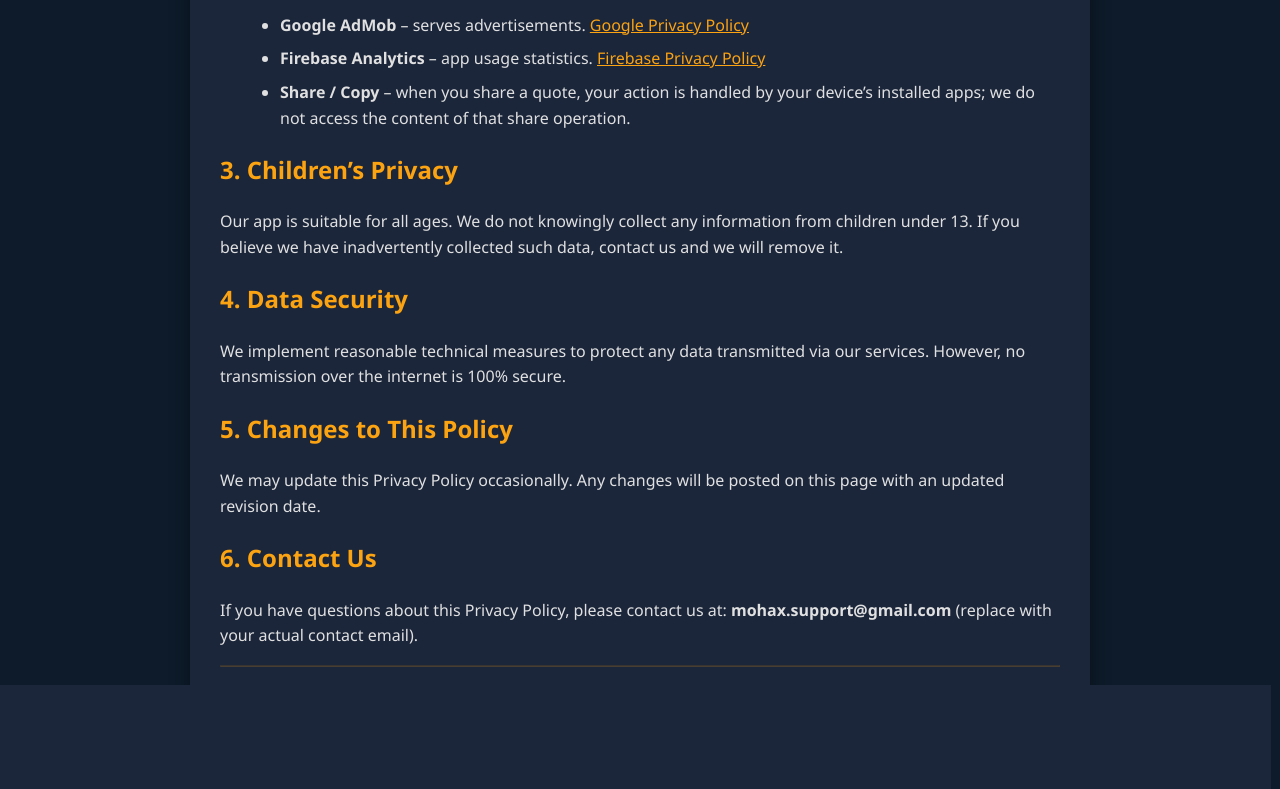
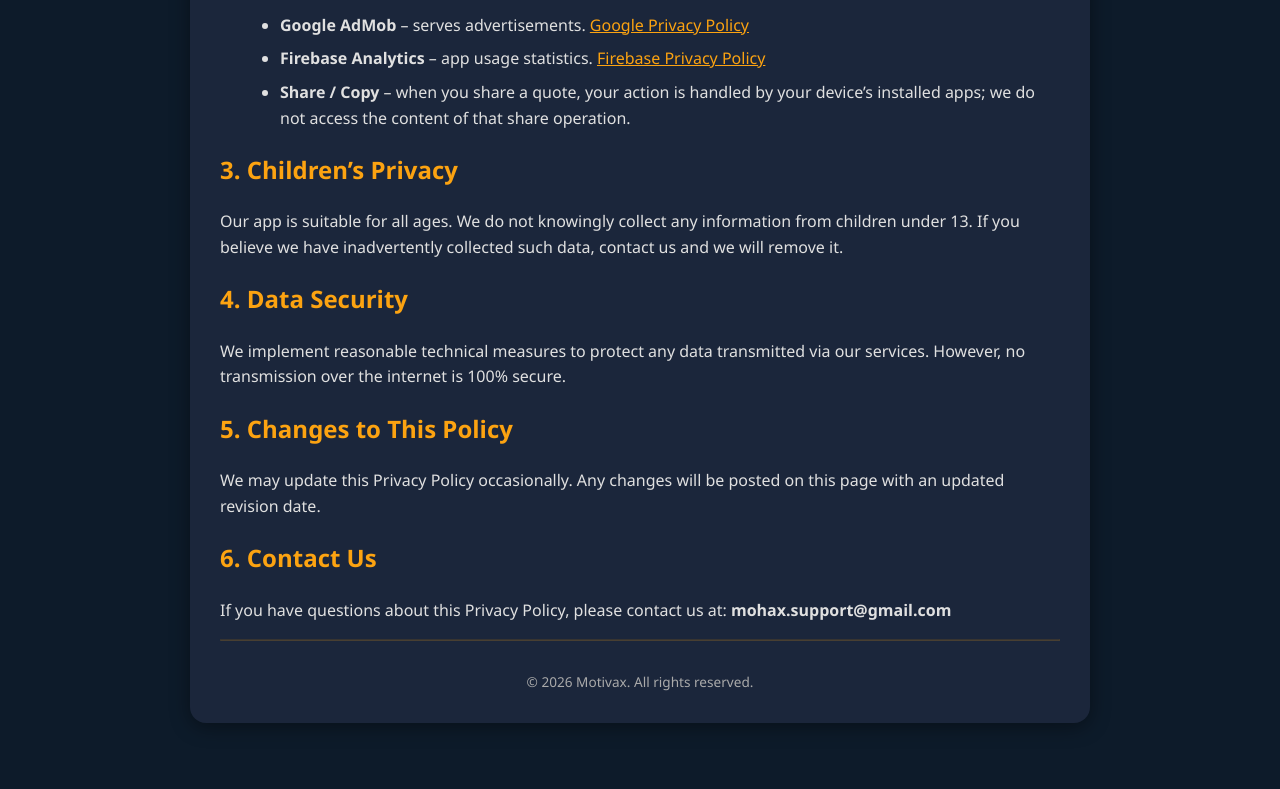
Before and after one commit to mohaxdev/motivax, a plain HTML site: page privacy.html in a window 1280 px wide. Shown: the part 586-1375 px from the top of the page. After the commit the page ends 1349 px from the top, so only its background shows below. Drawn offline with Linux system fonts and the light colour scheme.

Commit message:
Update privacy.html

```diff
--- a/privacy.html
+++ b/privacy.html
@@ -43,7 +43,7 @@
     <p>We may update this Privacy Policy occasionally. Any changes will be posted on this page with an updated revision date.</p>
 
     <h2>6. Contact Us</h2>
-    <p>If you have questions about this Privacy Policy, please contact us at: <strong>mohax.support@gmail.com</strong> (replace with your actual contact email).</p>
+    <p>If you have questions about this Privacy Policy, please contact us at: <strong>mohax.support@gmail.com</strong></p>
 
     <hr>
     <footer>&copy; 2026 Motivax. All rights reserved.</footer>
```
